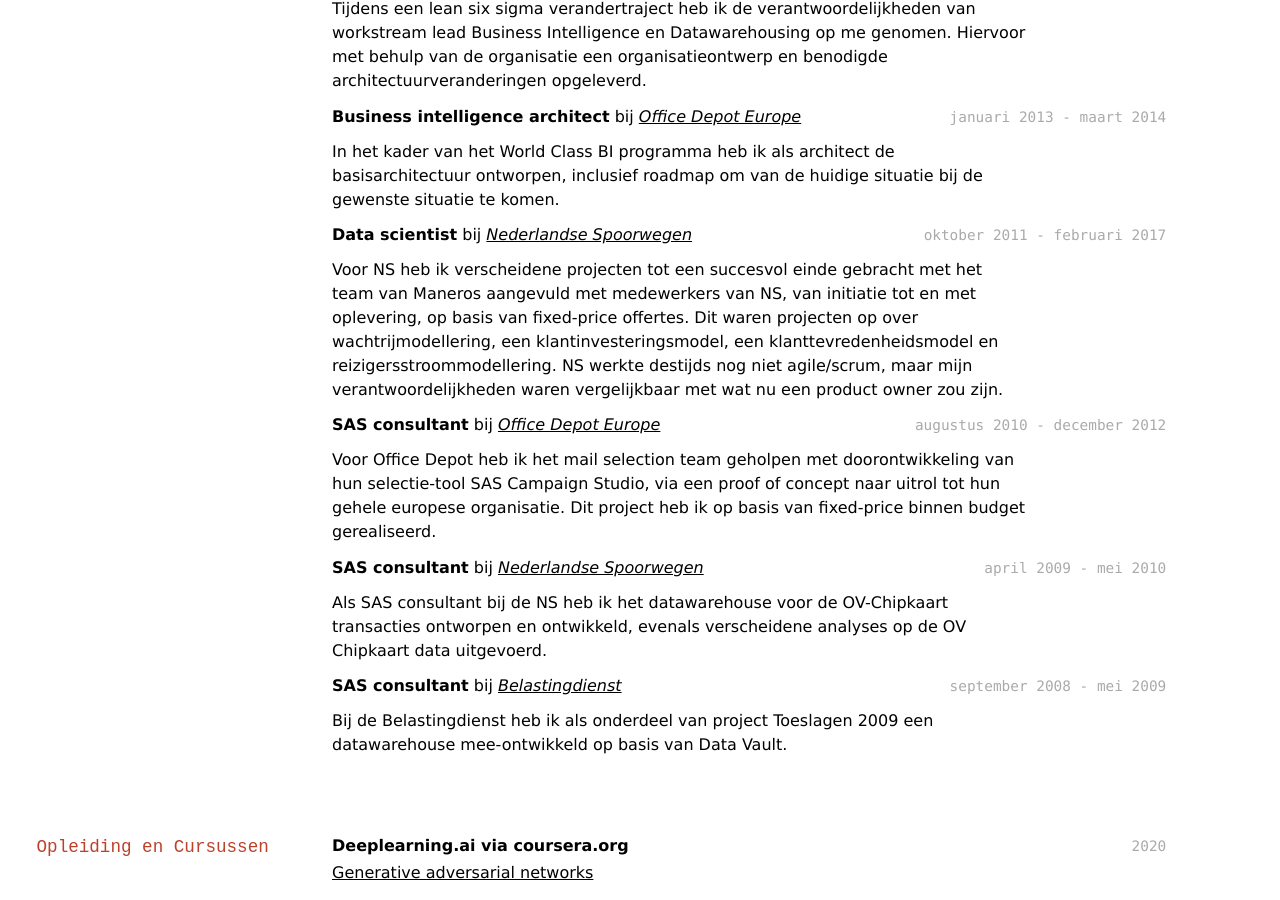
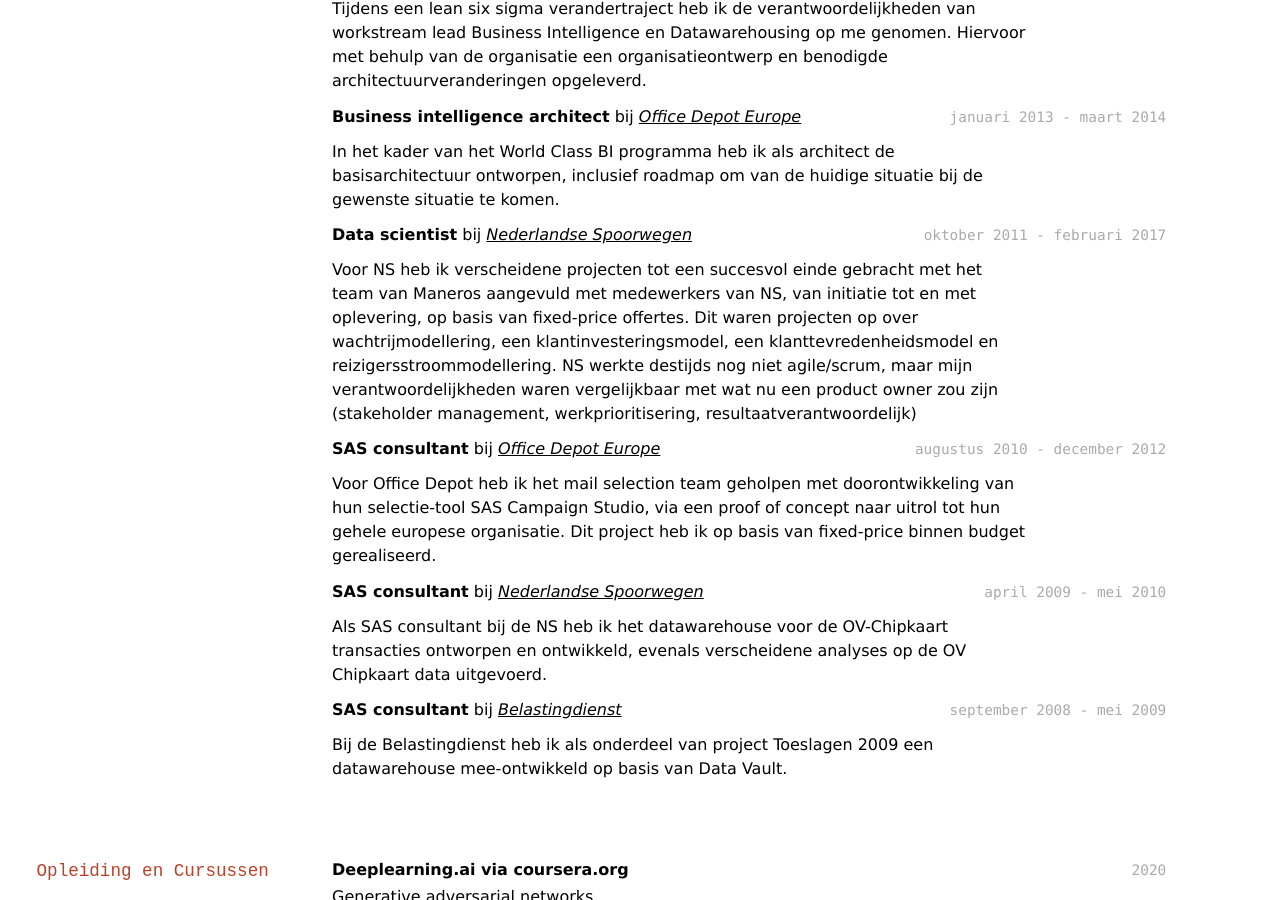
Before and after one commit to victorvdb/victorvdb.github.io, a Jekyll site: the page built from _pages/cv_print.md, in a window 1280 px wide and 900 px high, scrolled down 2132 px. Built offline with Jekyll 4.4.1, drawn with Linux system fonts in a browser that asks for light colours.

Commit message:
Update cv_print.md

```diff
--- a/_pages/cv_print.md
+++ b/_pages/cv_print.md
@@ -92,7 +92,7 @@
 `oktober 2011 - februari 2017`
 __Data scientist__ bij [_Nederlandse Spoorwegen_](https://www.ns.nl)
 
-Voor NS heb ik verscheidene projecten tot een succesvol einde gebracht met het team van Maneros aangevuld met medewerkers van NS, van initiatie tot en met oplevering, op basis van fixed-price offertes. Dit waren projecten op over wachtrijmodellering, een klantinvesteringsmodel, een klanttevredenheidsmodel en reizigersstroommodellering. NS werkte destijds nog niet agile/scrum, maar mijn verantwoordelijkheden waren vergelijkbaar met wat nu een product owner zou zijn.
+Voor NS heb ik verscheidene projecten tot een succesvol einde gebracht met het team van Maneros aangevuld met medewerkers van NS, van initiatie tot en met oplevering, op basis van fixed-price offertes. Dit waren projecten op over wachtrijmodellering, een klantinvesteringsmodel, een klanttevredenheidsmodel en reizigersstroommodellering. NS werkte destijds nog niet agile/scrum, maar mijn verantwoordelijkheden waren vergelijkbaar met wat nu een product owner zou zijn (stakeholder management, werkprioritisering, resultaatverantwoordelijk)
 
 `augustus 2010 - december 2012`
 __SAS consultant__ bij [_Office Depot Europe_](https://www.officedepot.eu)
```
